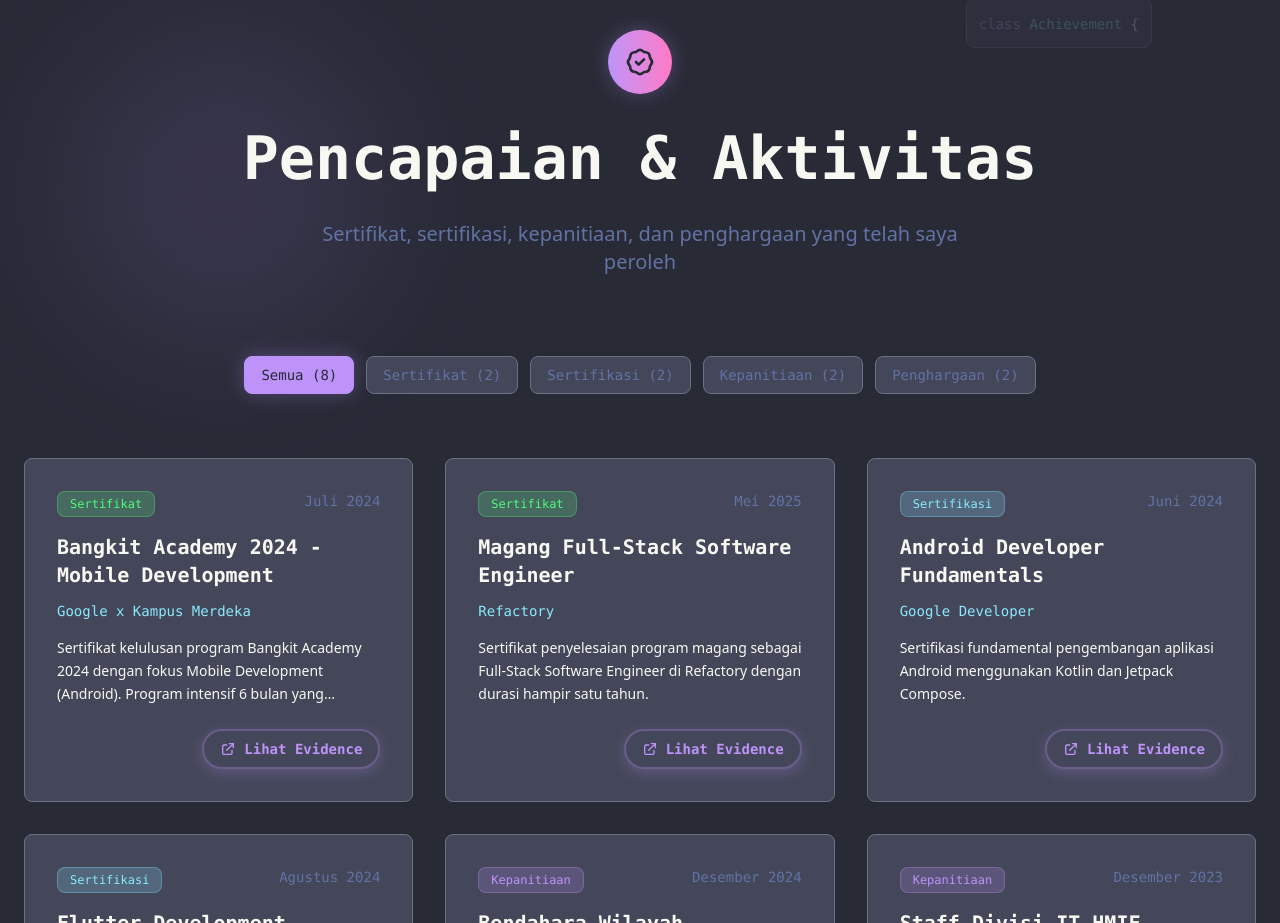
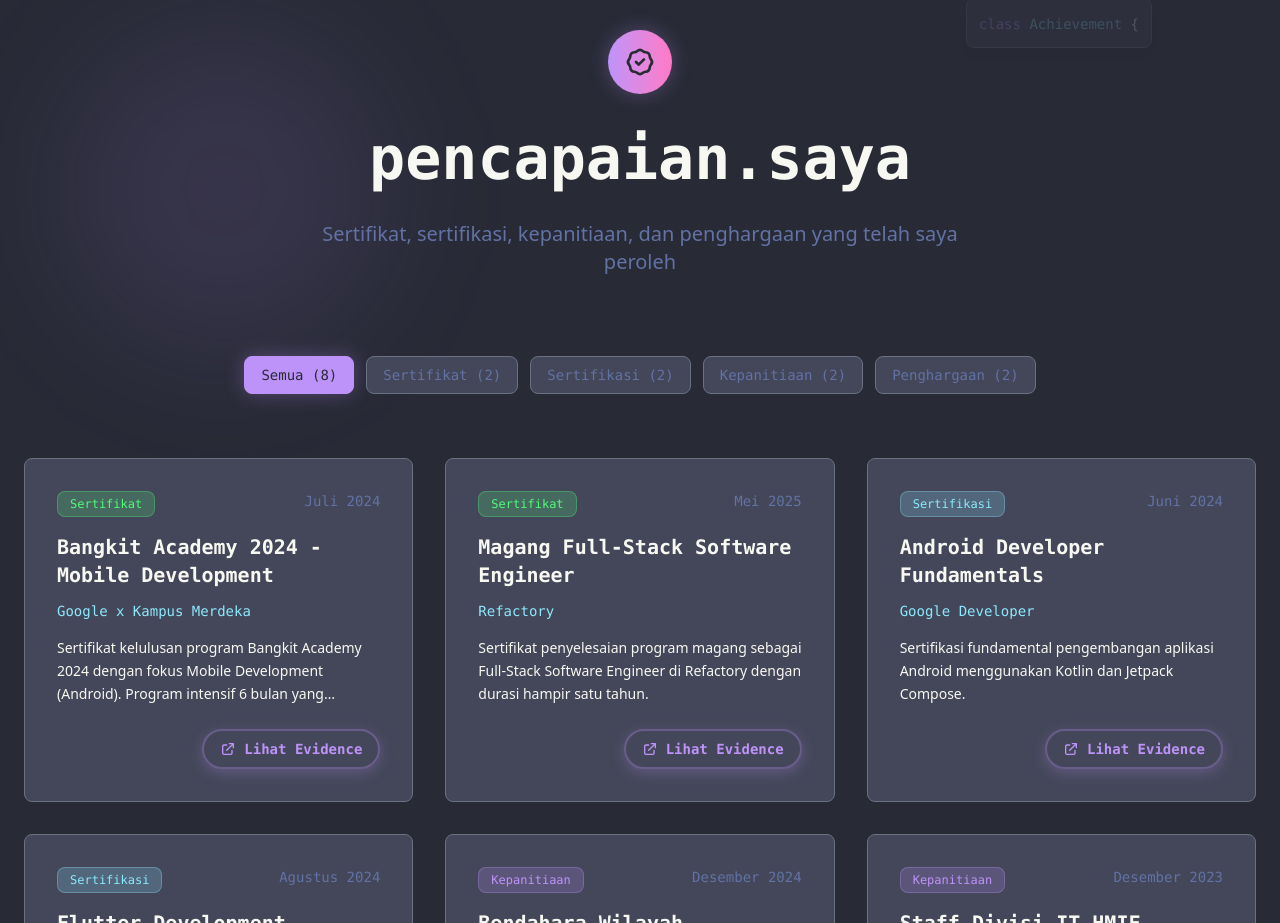
Before and after one commit to abuamar142/portfolio, a Vue app: page / in a window 1280 px wide. Shown: the part 9500-10423 px from the top of the page. Built offline with nearby package versions, Linux system fonts and the light colour scheme.

Commit message:
feat: Add localization support for Achievements section with dynamic titles and filters

```diff
--- a/src/components/sections/AchievementsSection.vue
+++ b/src/components/sections/AchievementsSection.vue
@@ -53,13 +53,15 @@
         </div>
 
         <h2 class="text-3xl sm:text-4xl md:text-5xl lg:text-6xl font-bold mb-6 sm:mb-8">
-          <span class="text-dracula-foreground font-mono"> Pencapaian & Aktivitas </span>
+          <span class="text-dracula-foreground font-mono">
+            {{ $t('achievements.title') }}
+          </span>
         </h2>
 
         <p
           class="text-base sm:text-lg lg:text-xl text-dracula-comment max-w-2xl mx-auto px-4 sm:px-0"
         >
-          Sertifikat, sertifikasi, kepanitiaan, dan penghargaan yang telah saya peroleh
+          {{ $t('achievements.subtitle') }}
         </p>
       </div>
 
@@ -74,7 +76,7 @@
               : 'bg-dracula-selection text-dracula-comment border-gray-500 hover:border-dracula-purple/50 hover:text-dracula-purple',
           ]"
         >
-          Semua ({{ achievements.length }})
+          {{ $t('achievements.filters.all') }} ({{ achievements.length }})
         </button>
         <button
           v-for="category in categories"
@@ -87,7 +89,7 @@
               : 'bg-dracula-selection text-dracula-comment border-gray-500 hover:border-dracula-purple/50 hover:text-dracula-purple',
           ]"
         >
-          {{ category.label }} ({{ getCountByCategory(category.key) }})
+          {{ $t(`achievements.filters.${category.key}`) }} ({{ getCountByCategory(category.key) }})
         </button>
       </div>
 
@@ -114,7 +116,7 @@
             ></path>
           </svg>
         </div>
-        <p class="text-dracula-comment font-mono">Tidak ada pencapaian dalam kategori ini</p>
+        <p class="text-dracula-comment font-mono">{{ $t('achievements.empty') }}</p>
       </div>
     </div>
   </section>
@@ -130,10 +132,10 @@
 const activeFilter = ref<string>('all')
 
 const categories = [
-  { key: 'sertifikat', label: 'Sertifikat' },
-  { key: 'sertifikasi', label: 'Sertifikasi' },
-  { key: 'kepanitiaan', label: 'Kepanitiaan' },
-  { key: 'penghargaan', label: 'Penghargaan' },
+  { key: 'sertifikat' },
+  { key: 'sertifikasi' },
+  { key: 'kepanitiaan' },
+  { key: 'penghargaan' },
 ]
 
 const filteredAchievements = computed(() => {
--- a/src/components/ui/AchievementCard.vue
+++ b/src/components/ui/AchievementCard.vue
@@ -8,7 +8,7 @@
         class="inline-flex items-center px-3 py-1 rounded-lg text-xs font-medium font-mono border"
         :class="categoryColors[achievement.category]"
       >
-        {{ categoryLabels[achievement.category] }}
+        {{ $t(`achievements.categories.${achievement.category}`) }}
       </span>
       <span class="text-sm text-dracula-comment font-mono">
         {{ formatDate(achievement.date) }}
@@ -48,7 +48,7 @@
             d="M10 6H6a2 2 0 00-2 2v10a2 2 0 002 2h10a2 2 0 002-2v-4M14 4h6m0 0v6m0-6L10 14"
           ></path>
         </svg>
-        <span class="font-mono">Lihat Evidence</span>
+        <span class="font-mono">{{ $t('achievements.buttons.evidence') }}</span>
       </BaseButton>
     </div>
   </div>
@@ -69,13 +69,6 @@
   sertifikasi: 'bg-dracula-cyan/20 text-dracula-cyan border-dracula-cyan/30',
   kepanitiaan: 'bg-dracula-purple/20 text-dracula-purple border-dracula-purple/30',
   penghargaan: 'bg-dracula-yellow/20 text-dracula-yellow border-dracula-yellow/30',
-}
-
-const categoryLabels = {
-  sertifikat: 'Sertifikat',
-  sertifikasi: 'Sertifikasi',
-  kepanitiaan: 'Kepanitiaan',
-  penghargaan: 'Penghargaan',
 }
 
 const formatDate = (dateString: string) => {
--- a/src/locales/en.ts
+++ b/src/locales/en.ts
@@ -55,6 +55,27 @@
       demo: 'Live Demo',
     },
   },
+  achievements: {
+    title: 'my.achievements',
+    subtitle: 'Certificates, certifications, organizations, and awards I have obtained',
+    filters: {
+      all: 'All',
+      sertifikat: 'Certificates',
+      sertifikasi: 'Certifications',
+      kepanitiaan: 'Organizations',
+      penghargaan: 'Awards',
+    },
+    categories: {
+      sertifikat: 'Certificate',
+      sertifikasi: 'Certification',
+      kepanitiaan: 'Organization',
+      penghargaan: 'Award',
+    },
+    buttons: {
+      evidence: 'View Evidence',
+    },
+    empty: 'No achievements found in this category',
+  },
   contact: {
     title: "let's.connect",
     subtitle: "I'm always excited to discuss new projects and creative ideas",
--- a/src/locales/id.ts
+++ b/src/locales/id.ts
@@ -55,6 +55,27 @@
       demo: 'Demo Langsung',
     },
   },
+  achievements: {
+    title: 'pencapaian.saya',
+    subtitle: 'Sertifikat, sertifikasi, kepanitiaan, dan penghargaan yang telah saya peroleh',
+    filters: {
+      all: 'Semua',
+      sertifikat: 'Sertifikat',
+      sertifikasi: 'Sertifikasi',
+      kepanitiaan: 'Kepanitiaan',
+      penghargaan: 'Penghargaan',
+    },
+    categories: {
+      sertifikat: 'Sertifikat',
+      sertifikasi: 'Sertifikasi',
+      kepanitiaan: 'Kepanitiaan',
+      penghargaan: 'Penghargaan',
+    },
+    buttons: {
+      evidence: 'Lihat Evidence',
+    },
+    empty: 'Tidak ada pencapaian dalam kategori ini',
+  },
   contact: {
     title: 'mari.terhubung',
     subtitle: 'Saya selalu senang mendiskusikan proyek baru dan ide-ide kreatif',
```
